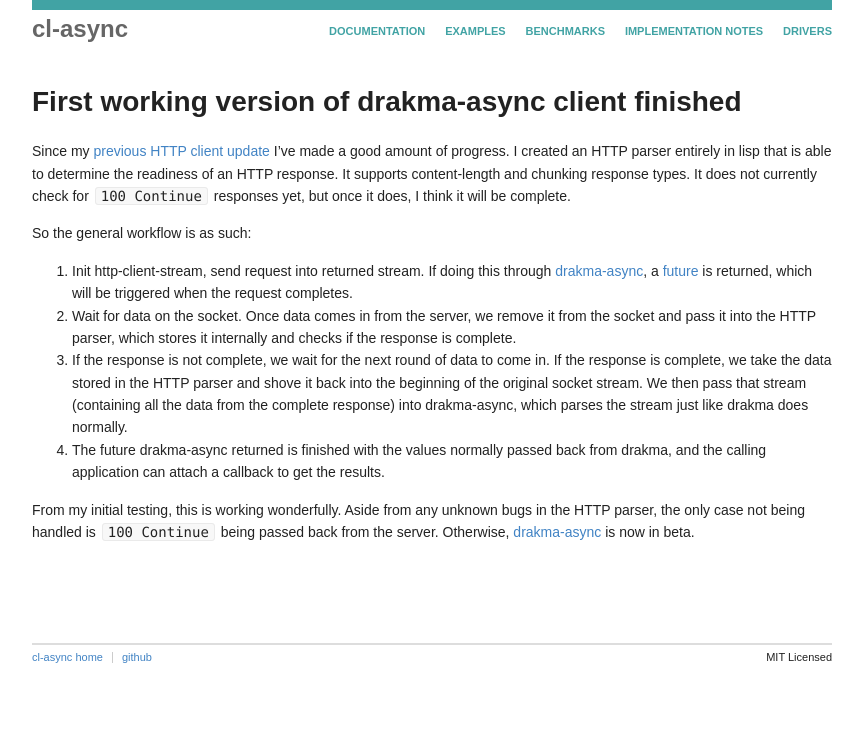
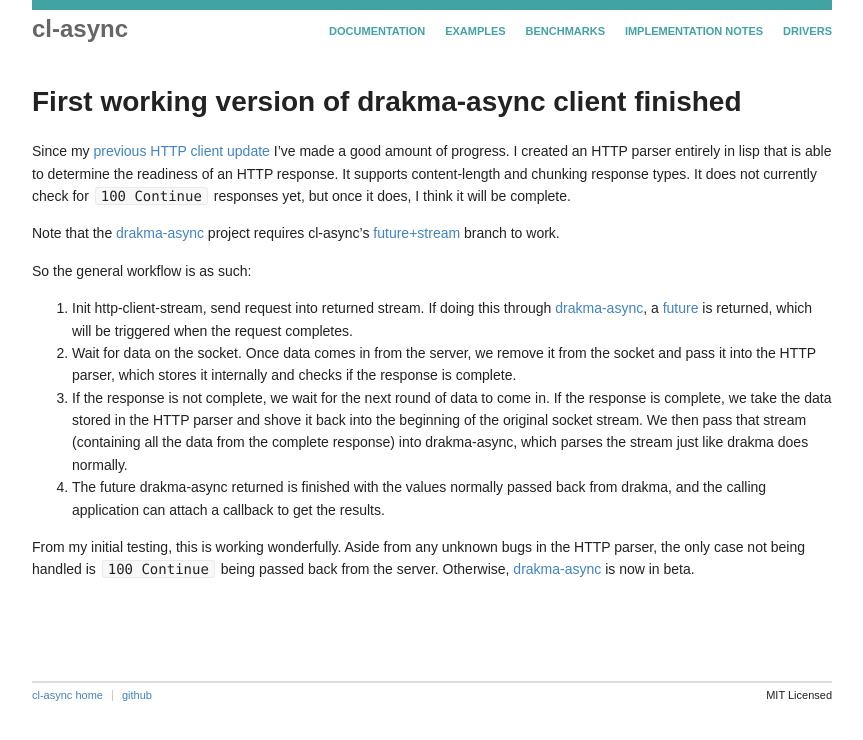
Before and after one commit to orthecreedence/cl-async, a Jekyll site: the page built from _posts/2012-11-01-first-working-version-of-drakma-async-client-finished.md, in a window 1280 px wide. Shown: the top 740 px of the page, without its empty margins (208-1071 px from the left). Built offline with Jekyll 4.4.1, drawn with Linux system fonts in a browser that asks for light colours; Markdown is read by kramdown in place of the engine named in the settings.

Commit message:
updating http client post w/ future+stream note/link

```diff
--- a/_posts/2012-11-01-first-working-version-of-drakma-async-client-finished.md
+++ b/_posts/2012-11-01-first-working-version-of-drakma-async-client-finished.md
@@ -7,6 +7,10 @@ I've made a good amount of progress. I created an HTTP parser entirely in lisp
 that is able to determine the readiness of an HTTP response. It supports
 content-length and chunking response types. It does not currently check for
 `100 Continue` responses yet, but once it does, I think it will be complete.
+
+Note that the [drakma-async](https://github.com/orthecreedence/drakma-async)
+project requires cl-async's [future+stream](https://github.com/orthecreedence/cl-async/tree/future+stream)
+branch to work.
 
 So the general workflow is as such:
 
```
